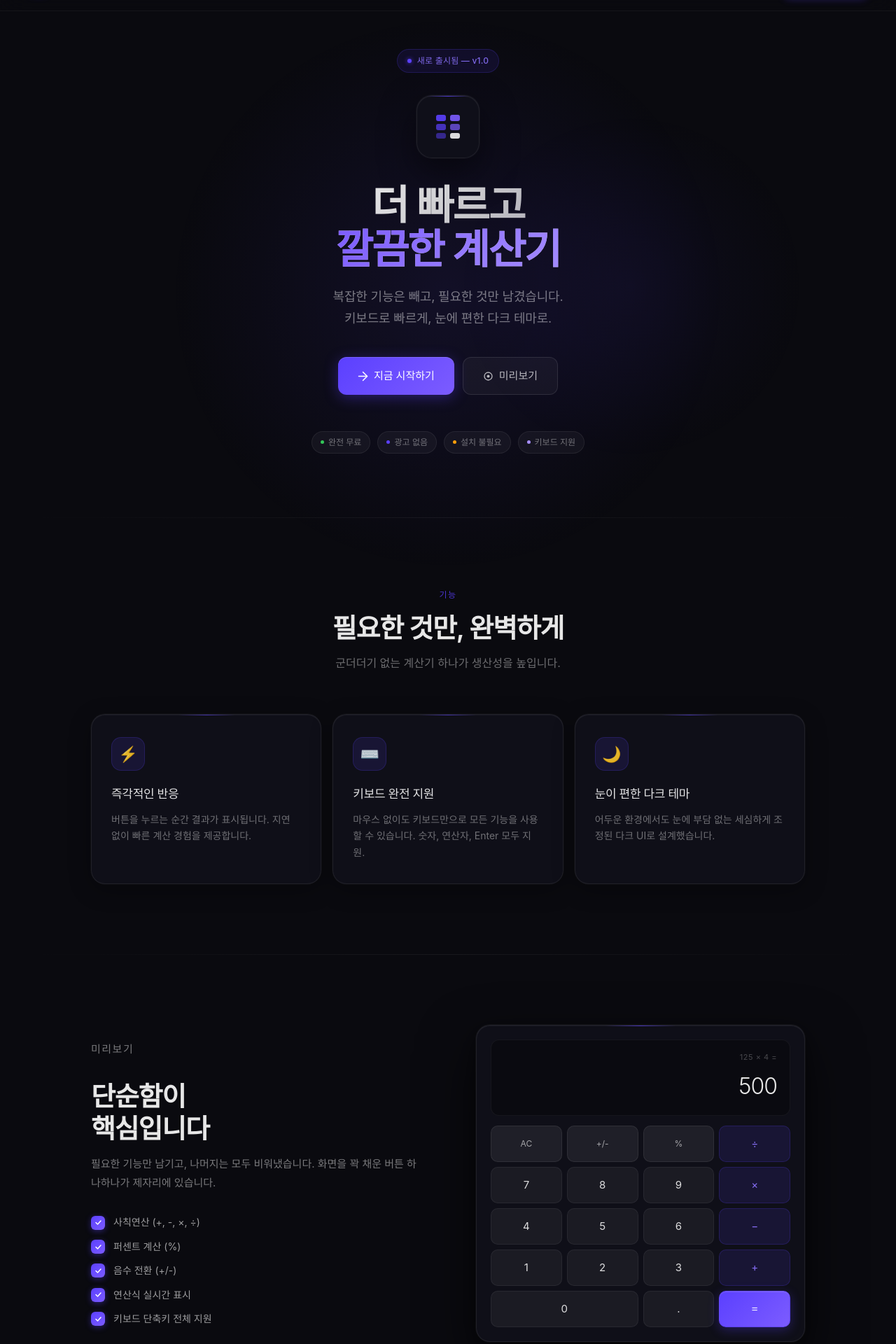
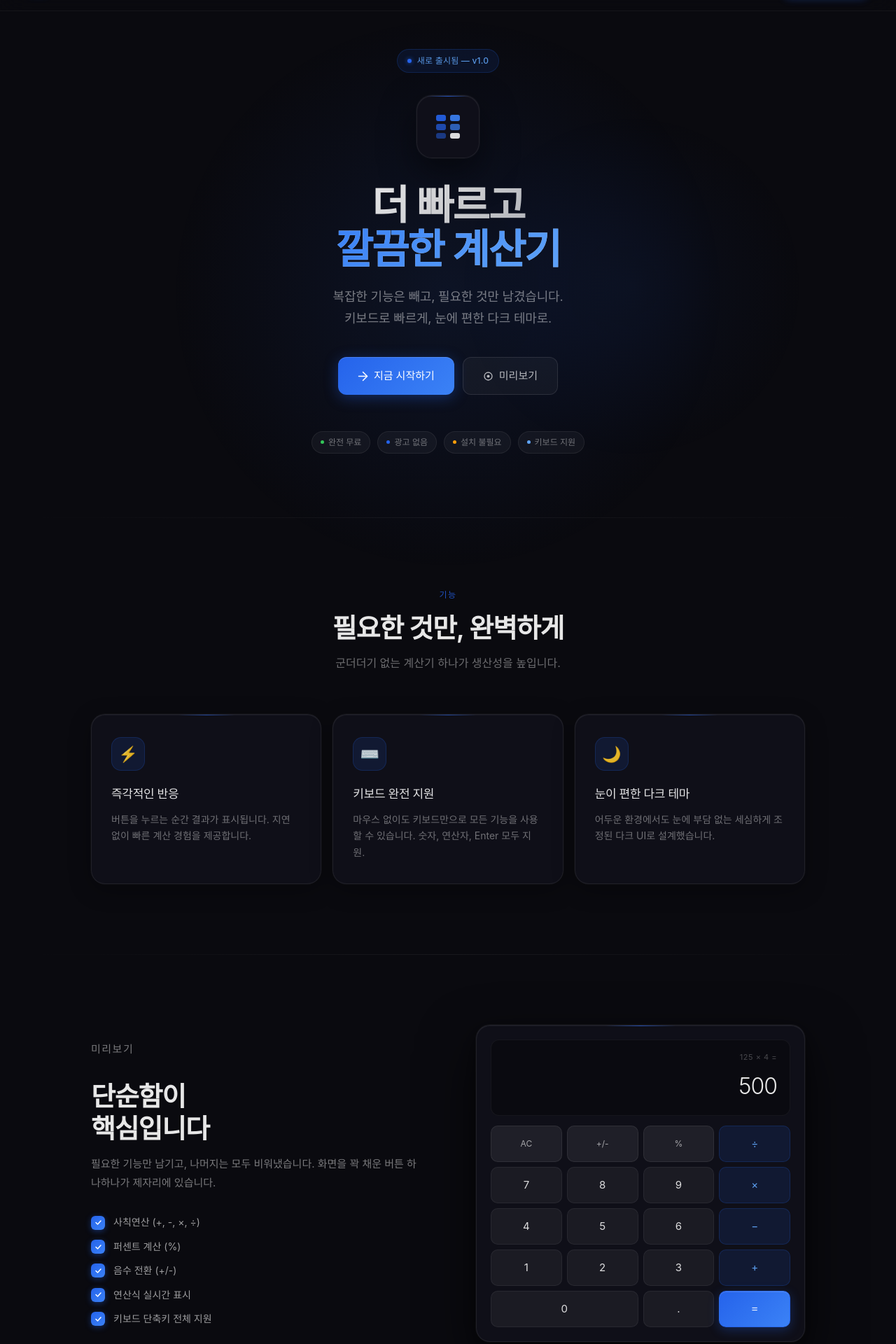
Before and after one commit to wjdtkdduq/claude-study, a plain HTML site: page landing.html in a window 1280 px wide. Shown: the part 61-1981 px from the top of the page at 70% size. Drawn offline with Linux system fonts and the light colour scheme.

Commit message:
페이지 업데이트

```diff
--- a/landing.html
+++ b/landing.html
@@ -6,7 +6,7 @@
   <title>계산기 어플 — 깔끔하고 빠른 계산기</title>
   <style>
     :root {
-      --grad: linear-gradient(135deg, #5b40ff 0%, #7c5cff 100%);
+      --grad: linear-gradient(135deg, #2563eb 0%, #3b82f6 100%);
       --bg-card: rgba(16, 16, 26, 0.95);
     }
 
@@ -25,7 +25,7 @@
       position: fixed;
       width: 800px;
       height: 800px;
-      background: radial-gradient(circle, rgba(91, 64, 255, 0.1) 0%, transparent 70%);
+      background: radial-gradient(circle, rgba(37, 99, 235, 0.1) 0%, transparent 70%);
       top: 10%;
       left: 50%;
       transform: translateX(-50%);
@@ -38,7 +38,7 @@
       position: fixed;
       width: 500px;
       height: 500px;
-      background: radial-gradient(circle, rgba(91, 64, 255, 0.06) 0%, transparent 70%);
+      background: radial-gradient(circle, rgba(37, 99, 235, 0.06) 0%, transparent 70%);
       bottom: 10%;
       right: 10%;
       pointer-events: none;
@@ -79,7 +79,7 @@
       display: flex;
       align-items: center;
       justify-content: center;
-      box-shadow: 0 2px 10px rgba(91, 64, 255, 0.4);
+      box-shadow: 0 2px 10px rgba(37, 99, 235, 0.4);
     }
 
     .nav-links {
@@ -108,11 +108,11 @@
       cursor: pointer;
       transition: box-shadow 0.15s, transform 0.15s;
       text-decoration: none;
-      box-shadow: 0 2px 12px rgba(91, 64, 255, 0.3);
+      box-shadow: 0 2px 12px rgba(37, 99, 235, 0.3);
     }
 
     .nav-cta:hover {
-      box-shadow: 0 4px 20px rgba(91, 64, 255, 0.5);
+      box-shadow: 0 4px 20px rgba(37, 99, 235, 0.5);
       transform: translateY(-1px);
     }
 
@@ -142,13 +142,13 @@
       display: inline-flex;
       align-items: center;
       gap: 8px;
-      background: rgba(91, 64, 255, 0.1);
-      border: 1px solid rgba(91, 64, 255, 0.2);
+      background: rgba(37, 99, 235, 0.1);
+      border: 1px solid rgba(37, 99, 235, 0.2);
       border-radius: 20px;
       padding: 6px 14px;
       font-size: 12px;
       font-weight: 500;
-      color: rgba(139, 114, 255, 0.9);
+      color: rgba(96, 165, 250, 0.9);
       letter-spacing: 0.2px;
       margin-bottom: 32px;
     }
@@ -156,9 +156,9 @@
     .hero-badge-dot {
       width: 6px;
       height: 6px;
-      background: #5b40ff;
+      background: #2563eb;
       border-radius: 50%;
-      box-shadow: 0 0 6px rgba(91, 64, 255, 0.8);
+      box-shadow: 0 0 6px rgba(37, 99, 235, 0.8);
     }
 
     .hero-app-icon {
@@ -183,7 +183,7 @@
       position: absolute;
       width: 60px;
       height: 1px;
-      background: linear-gradient(90deg, transparent, rgba(91, 64, 255, 0.8), transparent);
+      background: linear-gradient(90deg, transparent, rgba(37, 99, 235, 0.8), transparent);
       top: 0;
       left: 50%;
       transform: translateX(-50%);
@@ -202,7 +202,7 @@
     }
 
     .hero h1 span {
-      background: linear-gradient(135deg, #7c5cff 0%, #a78fff 100%);
+      background: linear-gradient(135deg, #3b82f6 0%, #60a5fa 100%);
       -webkit-background-clip: text;
       -webkit-text-fill-color: transparent;
       background-clip: text;
@@ -238,11 +238,11 @@
       display: inline-flex;
       align-items: center;
       gap: 8px;
-      box-shadow: 0 4px 20px rgba(91, 64, 255, 0.35), inset 0 1px 0 rgba(255,255,255,0.15);
+      box-shadow: 0 4px 20px rgba(37, 99, 235, 0.35), inset 0 1px 0 rgba(255,255,255,0.15);
     }
 
     .btn-primary:hover {
-      box-shadow: 0 6px 28px rgba(91, 64, 255, 0.5), inset 0 1px 0 rgba(255,255,255,0.15);
+      box-shadow: 0 6px 28px rgba(37, 99, 235, 0.5), inset 0 1px 0 rgba(255,255,255,0.15);
       transform: translateY(-1px);
     }
 
@@ -294,9 +294,9 @@
     }
 
     .tag-dot--green   { background: #34c759; }
-    .tag-dot--purple  { background: #5b40ff; }
+    .tag-dot--purple  { background: #2563eb; }
     .tag-dot--orange  { background: #ff9f0a; }
-    .tag-dot--lavender{ background: #a78fff; }
+    .tag-dot--lavender{ background: #60a5fa; }
 
     .section-divider {
       height: 1px;
@@ -314,7 +314,7 @@
       font-weight: 500;
       letter-spacing: 1.5px;
       text-transform: uppercase;
-      color: rgba(91, 64, 255, 0.8);
+      color: rgba(37, 99, 235, 0.8);
       margin-bottom: 16px;
     }
 
@@ -361,22 +361,22 @@
       position: absolute;
       width: 80px;
       height: 1px;
-      background: linear-gradient(90deg, transparent, rgba(91, 64, 255, 0.6), transparent);
+      background: linear-gradient(90deg, transparent, rgba(37, 99, 235, 0.6), transparent);
       top: 0;
       left: 50%;
       transform: translateX(-50%);
     }
 
     .feature-card:hover {
-      border-color: rgba(91, 64, 255, 0.2);
+      border-color: rgba(37, 99, 235, 0.2);
       transform: translateY(-2px);
     }
 
     .feature-icon {
       width: 48px;
       height: 48px;
-      background: rgba(91, 64, 255, 0.12);
-      border: 1px solid rgba(91, 64, 255, 0.2);
+      background: rgba(37, 99, 235, 0.12);
+      border: 1px solid rgba(37, 99, 235, 0.2);
       border-radius: 14px;
       display: flex;
       align-items: center;
@@ -441,7 +441,7 @@
       align-items: center;
       justify-content: center;
       flex-shrink: 0;
-      box-shadow: 0 2px 8px rgba(91, 64, 255, 0.4);
+      box-shadow: 0 2px 8px rgba(37, 99, 235, 0.4);
     }
 
     .calc-preview {
@@ -462,7 +462,7 @@
       position: absolute;
       width: 100px;
       height: 1px;
-      background: linear-gradient(90deg, transparent, rgba(91, 64, 255, 0.7), transparent);
+      background: linear-gradient(90deg, transparent, rgba(37, 99, 235, 0.7), transparent);
       top: 0;
       left: 50%;
       transform: translateX(-50%);
@@ -515,9 +515,9 @@
     }
 
     .calc-btn.op {
-      background: rgba(91, 64, 255, 0.12);
-      color: rgba(139, 114, 255, 0.95);
-      border: 1px solid rgba(91, 64, 255, 0.2);
+      background: rgba(37, 99, 235, 0.12);
+      color: rgba(96, 165, 250, 0.95);
+      border: 1px solid rgba(37, 99, 235, 0.2);
     }
 
     .calc-btn.fn {
@@ -530,8 +530,8 @@
     .calc-btn.eq {
       background: var(--grad);
       color: #fff;
-      border: 1px solid rgba(91, 64, 255, 0.5);
-      box-shadow: 0 4px 16px rgba(91, 64, 255, 0.3), inset 0 1px 0 rgba(255,255,255,0.15);
+      border: 1px solid rgba(37, 99, 235, 0.5);
+      box-shadow: 0 4px 16px rgba(37, 99, 235, 0.3), inset 0 1px 0 rgba(255,255,255,0.15);
       font-size: 18px;
       font-weight: 300;
     }
@@ -561,7 +561,7 @@
       font-size: 42px;
       font-weight: 600;
       letter-spacing: -2px;
-      background: linear-gradient(135deg, #7c5cff 0%, #a78fff 100%);
+      background: linear-gradient(135deg, #3b82f6 0%, #60a5fa 100%);
       -webkit-background-clip: text;
       -webkit-text-fill-color: transparent;
       background-clip: text;
@@ -579,14 +579,14 @@
 
     .cta-card {
       background: var(--bg-card);
-      border: 1px solid rgba(91, 64, 255, 0.15);
+      border: 1px solid rgba(37, 99, 235, 0.15);
       border-radius: 24px;
       padding: 70px 60px;
       text-align: center;
       position: relative;
       overflow: hidden;
       box-shadow:
-        0 0 0 1px rgba(91, 64, 255, 0.05),
+        0 0 0 1px rgba(37, 99, 235, 0.05),
         0 32px 80px rgba(0, 0, 0, 0.4),
         inset 0 1px 0 rgba(255, 255, 255, 0.05);
     }
@@ -596,7 +596,7 @@
       position: absolute;
       width: 200px;
       height: 200px;
-      background: radial-gradient(circle, rgba(91, 64, 255, 0.15) 0%, transparent 70%);
+      background: radial-gradient(circle, rgba(37, 99, 235, 0.15) 0%, transparent 70%);
       top: -60px;
       left: 50%;
       transform: translateX(-50%);
@@ -608,7 +608,7 @@
       position: absolute;
       width: 160px;
       height: 1px;
-      background: linear-gradient(90deg, transparent, rgba(91, 64, 255, 0.7), transparent);
+      background: linear-gradient(90deg, transparent, rgba(37, 99, 235, 0.7), transparent);
       top: 0;
       left: 50%;
       transform: translateX(-50%);
@@ -759,11 +759,11 @@
 
       <div class="hero-app-icon fade-up" style="--delay:.1s">
         <svg width="46" height="46" viewBox="0 0 46 46" fill="none">
-          <rect x="6" y="6" width="14" height="9" rx="3" fill="#5b40ff" opacity="0.9"/>
-          <rect x="26" y="6" width="14" height="9" rx="3" fill="#7c5cff" opacity="0.9"/>
-          <rect x="6" y="19" width="14" height="9" rx="3" fill="#5b40ff" opacity="0.7"/>
-          <rect x="26" y="19" width="14" height="9" rx="3" fill="#7c5cff" opacity="0.7"/>
-          <rect x="6" y="32" width="14" height="8" rx="3" fill="#5b40ff" opacity="0.5"/>
+          <rect x="6" y="6" width="14" height="9" rx="3" fill="#2563eb" opacity="0.9"/>
+          <rect x="26" y="6" width="14" height="9" rx="3" fill="#3b82f6" opacity="0.9"/>
+          <rect x="6" y="19" width="14" height="9" rx="3" fill="#2563eb" opacity="0.7"/>
+          <rect x="26" y="19" width="14" height="9" rx="3" fill="#3b82f6" opacity="0.7"/>
+          <rect x="6" y="32" width="14" height="8" rx="3" fill="#2563eb" opacity="0.5"/>
           <rect x="26" y="32" width="14" height="8" rx="3" fill="white" opacity="0.85"/>
         </svg>
       </div>
```
Also changed, not shown: calculator.html (+14 -14 lines), todo.html (+21 -21 lines).
